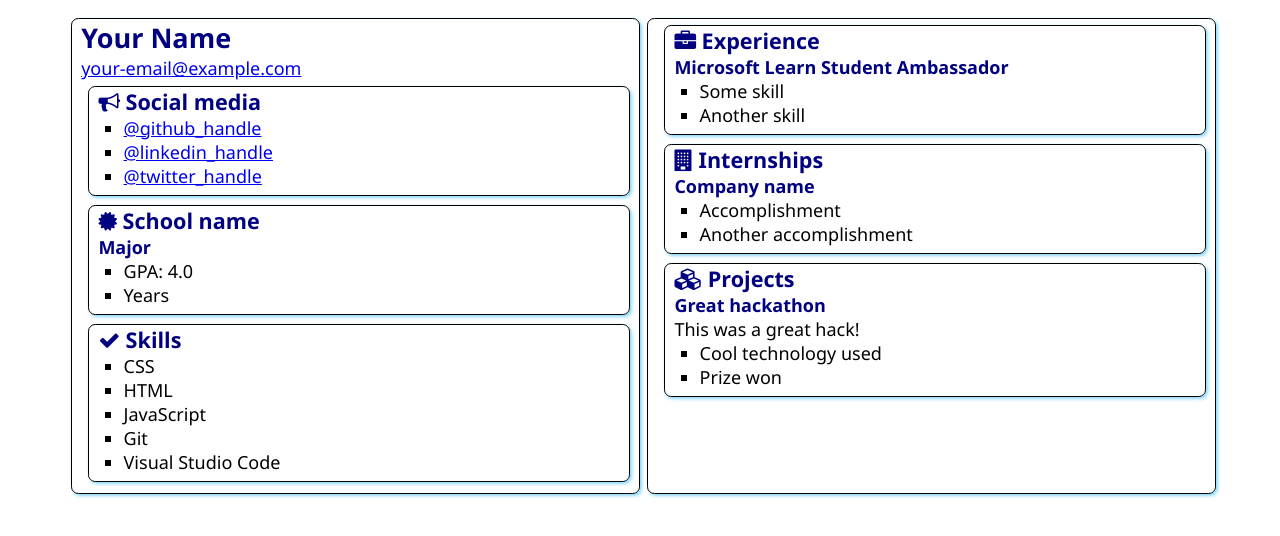
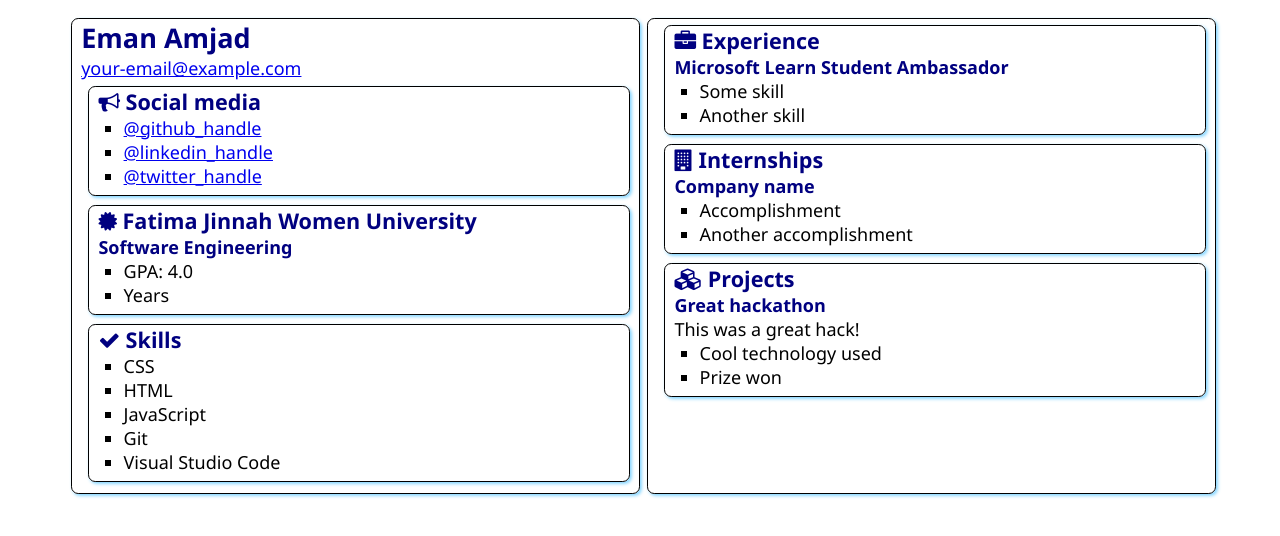
Before and after one commit to EmanAmjad/SATechnicalOnboarding, a plain HTML site: page src/index.html in a window 1280 px wide. Drawn offline with Linux system fonts and the light colour scheme.

Commit message:
Add my name
Added my name in index.html

```diff
--- a/src/index.html
+++ b/src/index.html
@@ -12,7 +12,7 @@
 <body>
     <main>
         <article class="box">
-            <h1>Your Name</h1>
+            <h1>Eman Amjad</h1>
             <div><a href="mailto:your.email@example.com">your-email@example.com</a></div>
 
             <section class="box">
@@ -31,9 +31,9 @@
                 <div class="education">
                     <h2>
                         <i class="fa fa-certificate" aria-hidden="true"></i>
-                        School name
+                        Fatima Jinnah Women University
                     </h2>
-                    <h3>Major</h3>
+                    <h3>Software Engineering</h3>
                     <ul>
                         <li>GPA: 4.0</li>
                         <li>Years</li>
```
